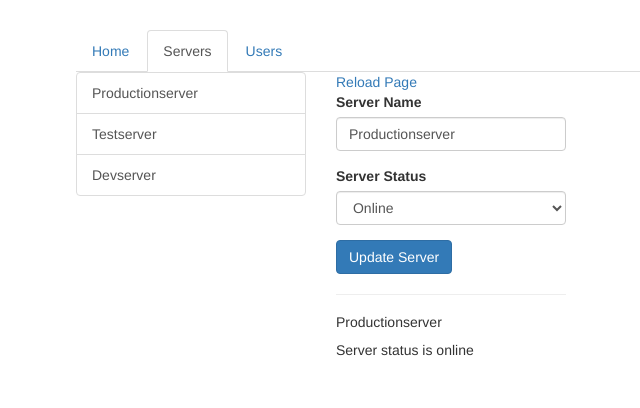
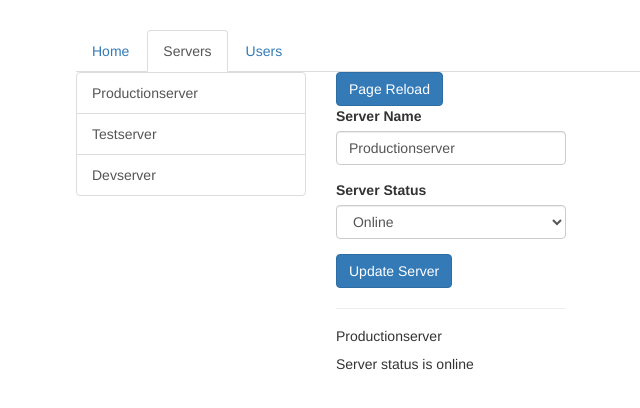
Before and after one commit to stephaniesmith/routing-start, an Angular app: page /servers in a window 1280 px wide. Shown: the top 408 px of the page, without its empty margins (189-829 px from the left). Built offline with nearby package versions, Linux system fonts and the light colour scheme.

Commit message:
ActiviatedRoute

```diff
--- a/src/app/servers/servers.component.html
+++ b/src/app/servers/servers.component.html
@@ -10,7 +10,7 @@
     </div>
   </div>
   <div class="col-xs-12 col-sm-4">
-    <a routerLink="/servers">Reload Page</a>
+    <button class="btn btn-primary" (click)="onReload()">Page Reload</button>
     <app-edit-server></app-edit-server>
     <hr>
     <app-server></app-server>
--- a/src/app/servers/servers.component.ts
+++ b/src/app/servers/servers.component.ts
@@ -1,5 +1,6 @@
 import { Component, OnInit } from '@angular/core';
 import { ServersService } from './servers.service';
+import { Router, ActivatedRoute } from '@angular/router';
 
 @Component({
   selector: 'app-servers',
@@ -9,10 +10,18 @@ import { ServersService } from './servers.service';
 export class ServersComponent implements OnInit {
   private servers: {id: number, name: string, status: string}[] = [];
 
-  constructor(private serversService: ServersService) { }
+  constructor(
+    private serversService: ServersService,
+    private router: Router,
+    private route: ActivatedRoute
+  ) { }
 
   ngOnInit() {
     this.servers = this.serversService.getServers();
   }
 
+  onReload() {
+    this.router.navigate(['servers'], { relativeTo: this.route });
+  }
+
 }
```
